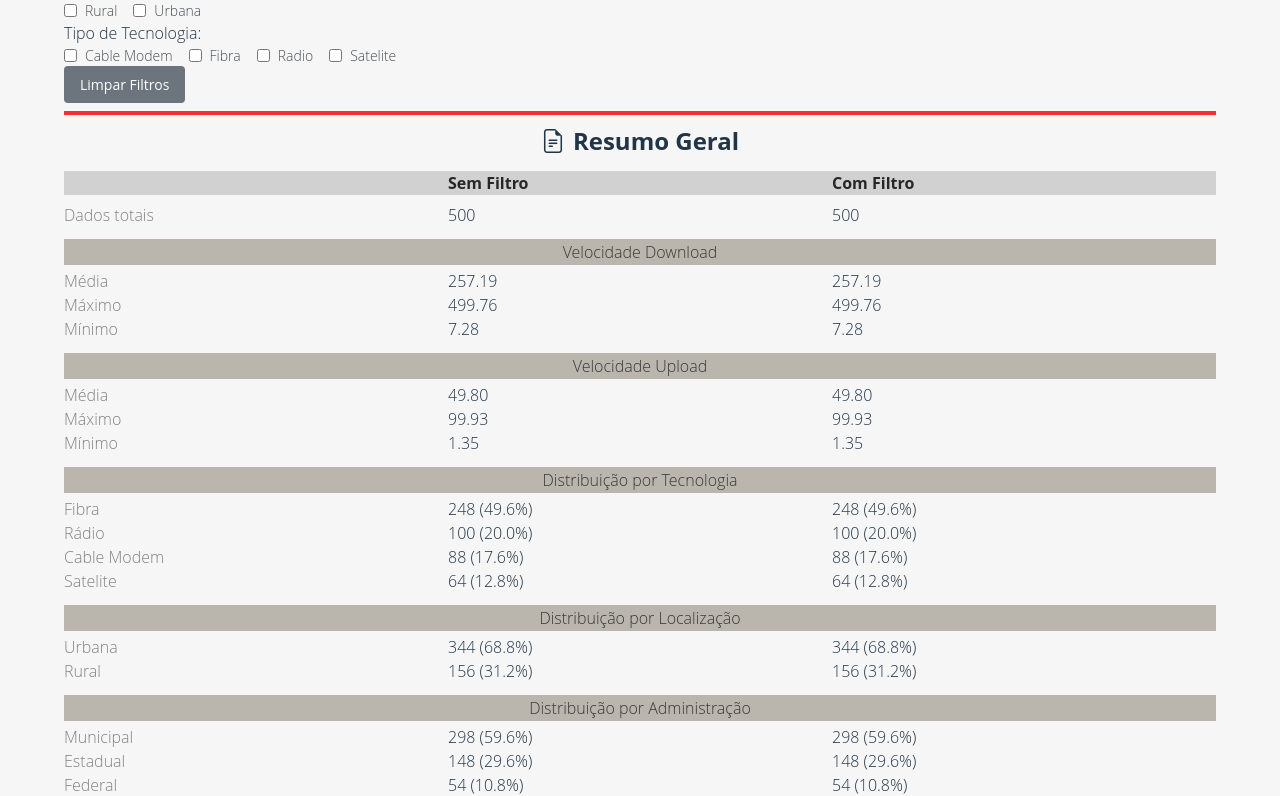
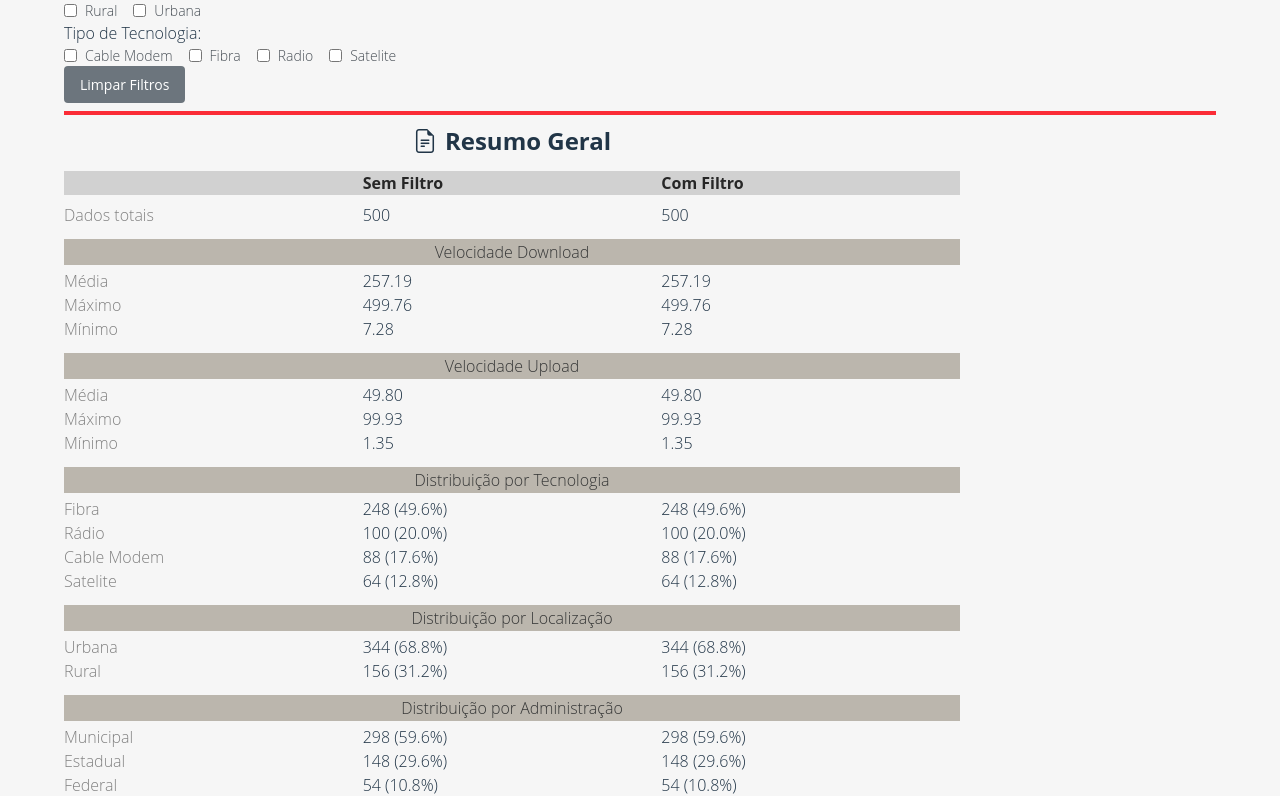
Before and after one commit to isabellacpmelo/the-internet-monitor, a React (Vite) app: page / in a window 1280 px wide. Shown: the part 367-1163 px from the top of the page. Built offline with nearby package versions, Linux system fonts and the light colour scheme.

Commit message:
style: Adjusting dataset summary margin

```diff
--- a/src/components/DatasetSummary/index.tsx
+++ b/src/components/DatasetSummary/index.tsx
@@ -20,7 +20,7 @@ export function DatasetSummary({ data, filteredData }: DatasetSummaryProps) {
 
   return (
     <div>
-      <div>
+      <div className='max-w-4xl'>
         <div>
           <h2>
             <i className='bi bi-file-earmark-text mr-2' />
```
